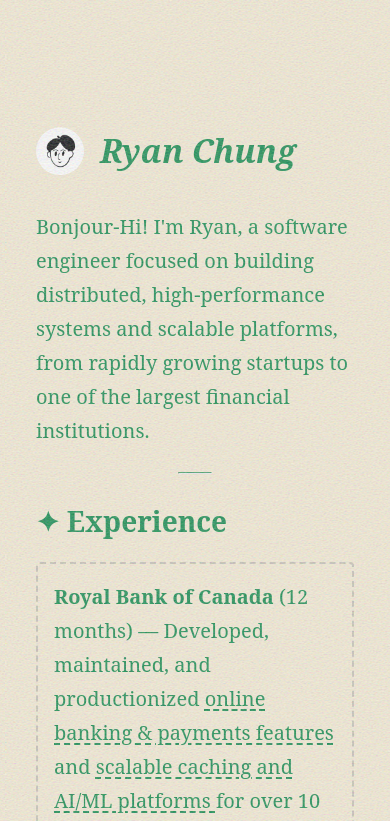
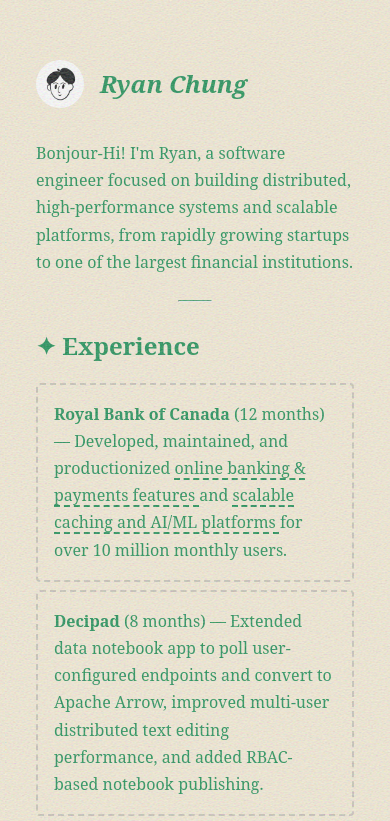
Before and after one commit to ryangchung/ryangchung.github.io, an Astro site: page / in a window 390 px wide. Shown: the top 821 px of the page. Built offline with nearby package versions, Linux system fonts and the light colour scheme; Astro itself is replaced by a stand-in of ours; a web font is replaced by a local one.

Commit message:
fix font size on mobile

```diff
--- a/src/components/home/ExperienceEntry.astro
+++ b/src/components/home/ExperienceEntry.astro
@@ -87,4 +87,10 @@ const {
         text-decoration: underline;
         text-underline-offset: 4px;
     }
+
+    @media (max-width: 640px) {
+        p {
+            font-size: 16px;
+        }
+    }
 </style>
--- a/src/components/home/Nav.astro
+++ b/src/components/home/Nav.astro
@@ -92,7 +92,12 @@ import { NAME } from "../../consts";
 
     @media (max-width: 640px) {
         .navbar {
+            margin: 0 0 2rem;
             gap: 0rem;
+        }
+
+        .navbar__title {
+            font-size: 1.5rem;
         }
     }
 </style>
--- a/src/components/home/SectionHeader.astro
+++ b/src/components/home/SectionHeader.astro
@@ -19,4 +19,11 @@ const { title, icon = "✦" } = Astro.props;
         font-weight: bold;
         margin-bottom: 1rem;
     }
+
+    @media (max-width: 640px) {
+        .section-header {
+            font-size: 24px;
+            margin-bottom: 0.5rem;
+        }
+    }
 </style>
--- a/src/pages/index.astro
+++ b/src/pages/index.astro
@@ -127,4 +127,10 @@ import DottedEmphasis from "../components/home/DottedEmphasis.astro";
     .links-text {
         margin: 0;
     }
+
+    @media (max-width: 640px) {
+        p {
+            font-size: 16px;
+        }
+    }
 </style>
```
